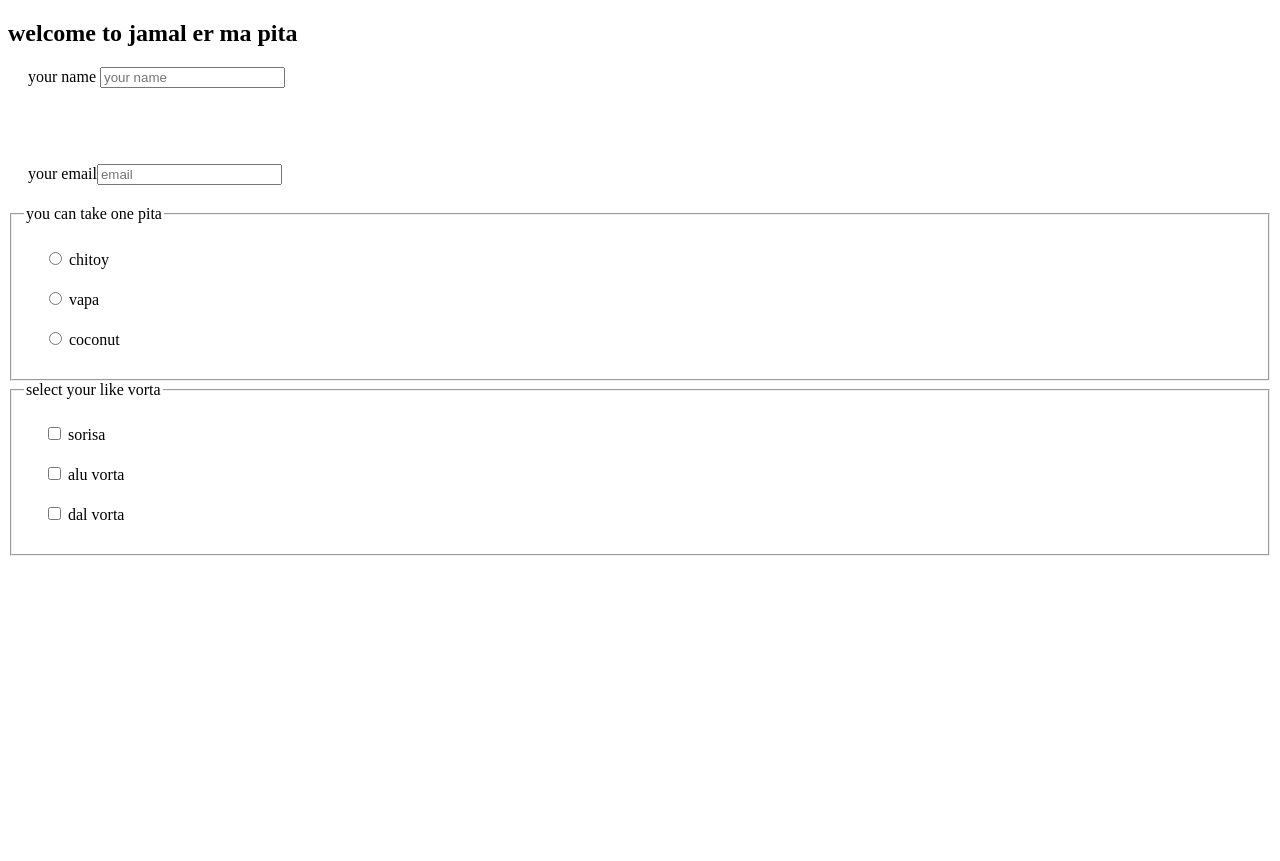
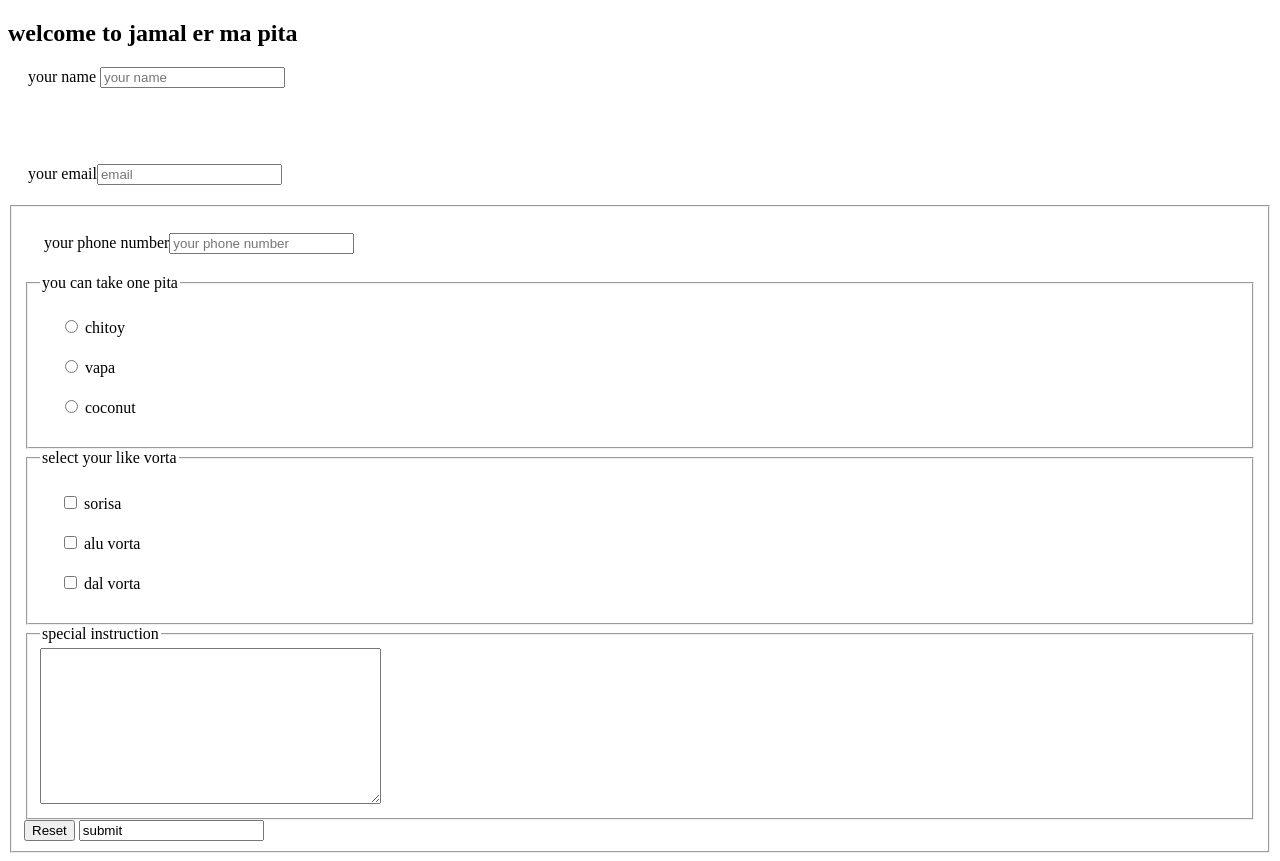
Before and after one commit to Roshid12/my-repo-repo-repo, a plain HTML site: page index.html in a window 1280 px wide. Before the commit the page ends 800 px from the top, so only its background shows below. Drawn offline with Linux system fonts and the light colour scheme.

Commit message:
new commit

```diff
--- a/index.html
+++ b/index.html
@@ -21,6 +21,9 @@
 
 
         <label for=" email "> your email<input id="name" type="text" placeholder="email">
+        </label>
+        <fieldset>
+        <label for=" mobile "> your phone number<input id="mobile" type="phone number" placeholder="your phone number">
         </label>
         <fieldset>
             <legend> you can take one pita</legend>
@@ -54,6 +57,12 @@
                 dal vorta
             </label>
         </fieldset>
+        <fieldset>
+            <legend>special instruction</legend>
+            <textarea name="" id="" cols="40" rows="10"></textarea>
+        </fieldset>
+        <input type="reset" value="Reset">
+        <input type=" submit" value="submit">
 
 
     </form>
```
